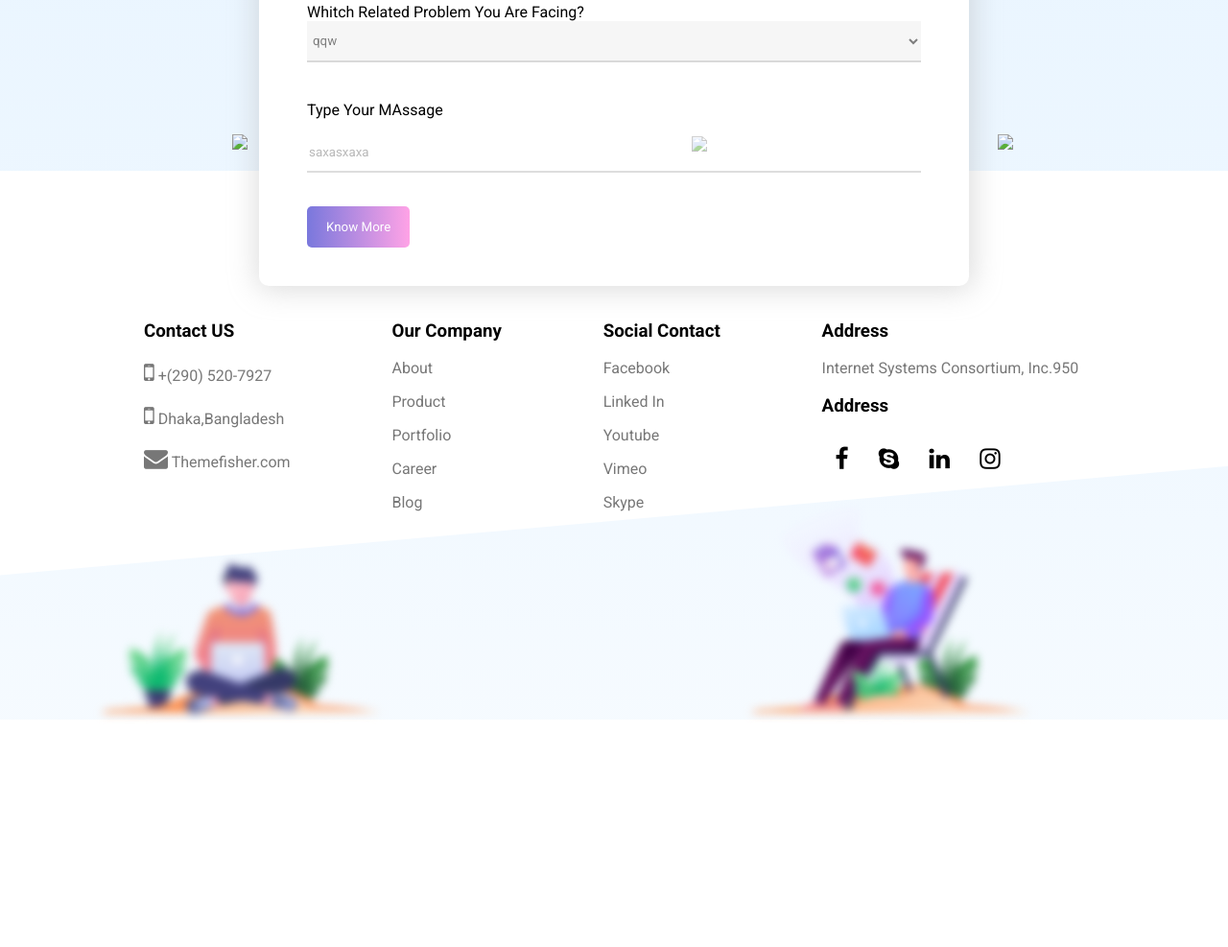
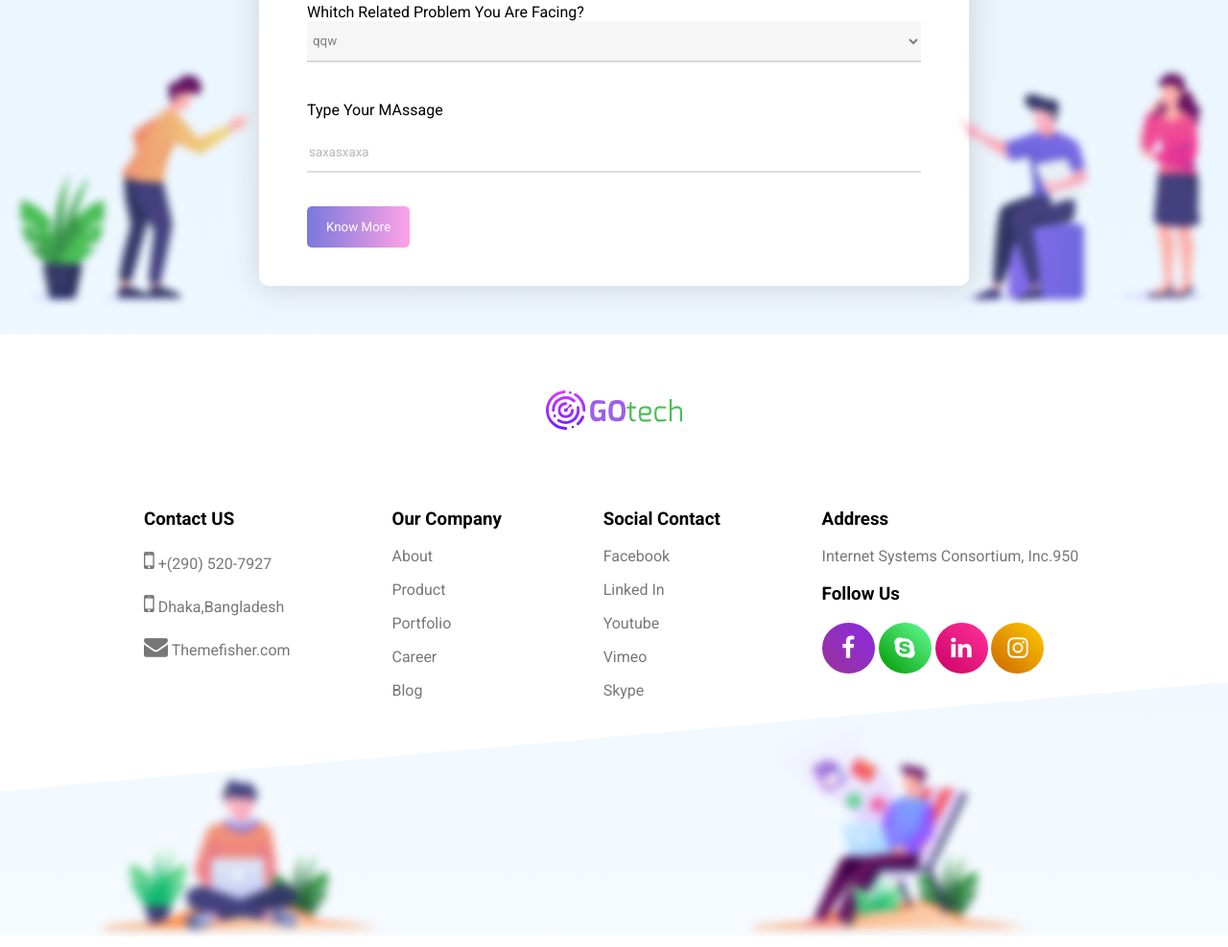
Before and after one commit to giacominimarco/GoTech, a plain HTML site: page index.html in a window 1280 px wide. Shown: the part 2158-3145 px from the top of the page at 96% size. Before the commit the page ends 2921 px from the top, so only its background shows below. Drawn offline with Linux system fonts and the light colour scheme.

Commit message:
finalizando

```diff
--- a/index.html
+++ b/index.html
@@ -62,18 +62,18 @@
             <button id="OurWorks" class="active" href="">Know More</button>
         </div>
         <div class="img4">
-            <img src="./img/Grupo2258.svg" alt="">
+            <img src="/img/Grupo2258.svg" alt="">
             <div>
-                <img class="img5" src="./img/Group2556.png" alt="">
+                <img class="img5" src="/img/Group2556.png" alt="">
             </div>
         </div>
     </div>
 
     <div class="parte2">
         <div class="img4">
-            <img src="./img/Grupo2258.svg" alt="">
+            <img src="/img/Grupo2258.svg" alt="">
             <div>
-                <img class="img5" src="./img/Layer_1.png" alt="">
+                <img class="img5" src="/img/Layer_1.png" alt="">
             </div>
         </div>
         <div style="margin-left: 10%;">
@@ -123,19 +123,19 @@
         </div>
         <div class="imgs">
             <div>
-                <img class="img5" src=".img/Group 2554.png">
+                <img class="img5" src="img/Group 2554.png">
             </div>
             <div>
-                <img class="img6" src=".img/Group 2195.png">
+                <img class="img6" src="img/Group 2195.png">
             </div>
             <div>
-                <img class="img7" src=".img/Group 2192.png">
+                <img class="img7" src="img/Group 2192.png">
             </div>
         </div>
     </div>
 
     <div class="footer">
-        <img src=".img/Grupo2200.svg" alt="">
+        <img src="img/Grupo2200.svg" alt="">
     </div>
 
     <div class="grid-container-footer">
@@ -164,19 +164,19 @@
         <div class="footer4">
             <h3>Address</h3>
             <p>Internet Systems Consortium, Inc.950</p>
-            <h3>Address</h3>
-            <span class="iconFormat"><i class="fa fa-facebook"></i></span>
-            <span class="iconFormat"><i class="fa fa-skype"></i></span>
-            <span class="iconFormat"><i class="fa fa-linkedin"></i></span>
-            <span class="iconFormat"><i class="fa fa-instagram"></i></span>
+            <h3>Follow Us</h3>
+            <span class="iconFormat"><a id="icon1" target="_blank" class="fa fa-facebook" href="https://gotechconsultoria.com/"></a></span>
+            <span class="iconFormat"><a id="icon2" target="_blank" class="fa fa-skype" href="https://gotechconsultoria.com/"></a></span>
+            <span class="iconFormat"><a id="icon3" target="_blank" class="fa fa-linkedin" href="https://www.linkedin.com/company/gotechconsultoria/"></a></span>
+            <span class="iconFormat"><a id="icon4" target="_blank" class="fa fa-instagram" href="https://gotechconsultoria.com/"></a></span>
         </div>
     </div>
 
     <div class="img_footer">
-        <img src="./img/footerazul.svg" alt="">
+        <img src="/img/footerazul.svg" alt="">
         <div style="margin-top: -16%;">
-            <img class="img_footer1" src="./img/Group 2254.png" alt="1">
-            <img class="img_footer2" src="./img/Group 2252.png" alt="2">
+            <img class="img_footer1" src="/img/Group 2254.png" alt="1">
+            <img class="img_footer2" src="/img/Group 2252.png" alt="2">
         </div>
     </div>
 </body>
--- a/style.css
+++ b/style.css
@@ -375,8 +375,28 @@ button:hover {
 .footer4 i{
     margin: 5%;
 }
+
+#icon1, #icon2, #icon3, #icon4 {
+    color: white;
+    border-radius: 50%;
+    width: 55px;
+}
+
+#icon1 {
+    background: linear-gradient(to top right, #993399 0%, #8a2be2 100%);
+}
+#icon2 {
+    background: linear-gradient(to top right, #009900 0%, #66ff99 100%);
+}
+#icon3 {
+    background: linear-gradient(to top right, #cc0066 0%, #ff3399 100%);
+}
+#icon4 {
+    background: linear-gradient(to top right, #cc6600 0%, #ffcc00 100%);
+}
+
 .img_footer {
-    margin-top: -10%;
+    margin-top: -7%;
     width: 1500px;
 }
 
```
